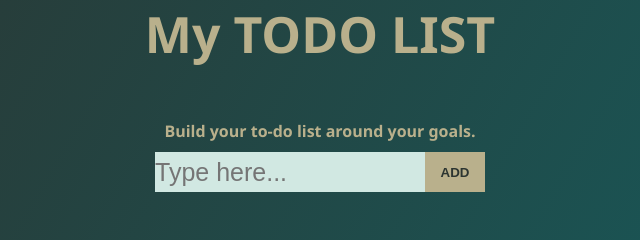
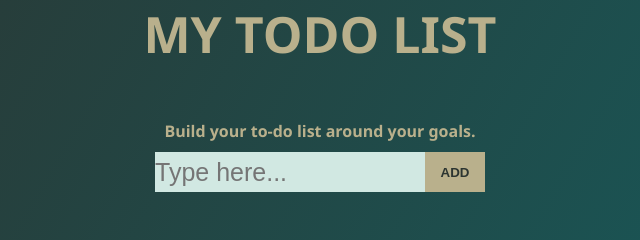
Before and after one commit to Anett98/BOOTCAMP_PROJECTS, a plain HTML site: page TODO LIST/index.html in a window 1280 px wide. Shown: the top 240 px of the page, 320-960 px from the left. Drawn offline with Linux system fonts and the light colour scheme.

Commit message:
Update index.html

```diff
--- a/TODO LIST/index.html
+++ b/TODO LIST/index.html
@@ -11,7 +11,7 @@
 </head>
 <body>
     <header>
-        <h1>My TODO LIST</h1>
+        <h1>MY TODO LIST</h1>
     </header>
      <h4>Build your to-do list around your goals.</h4>
     <form>
```
